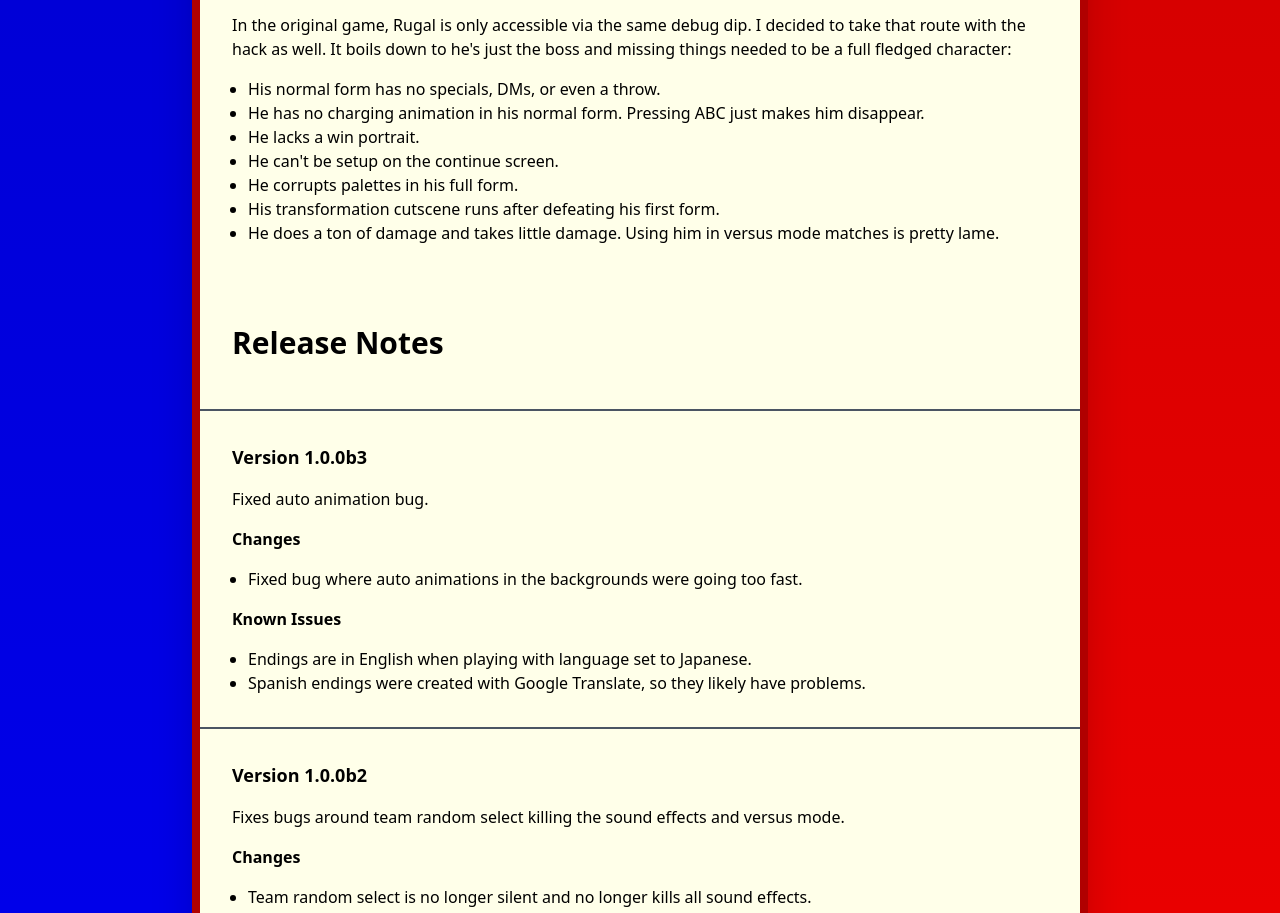
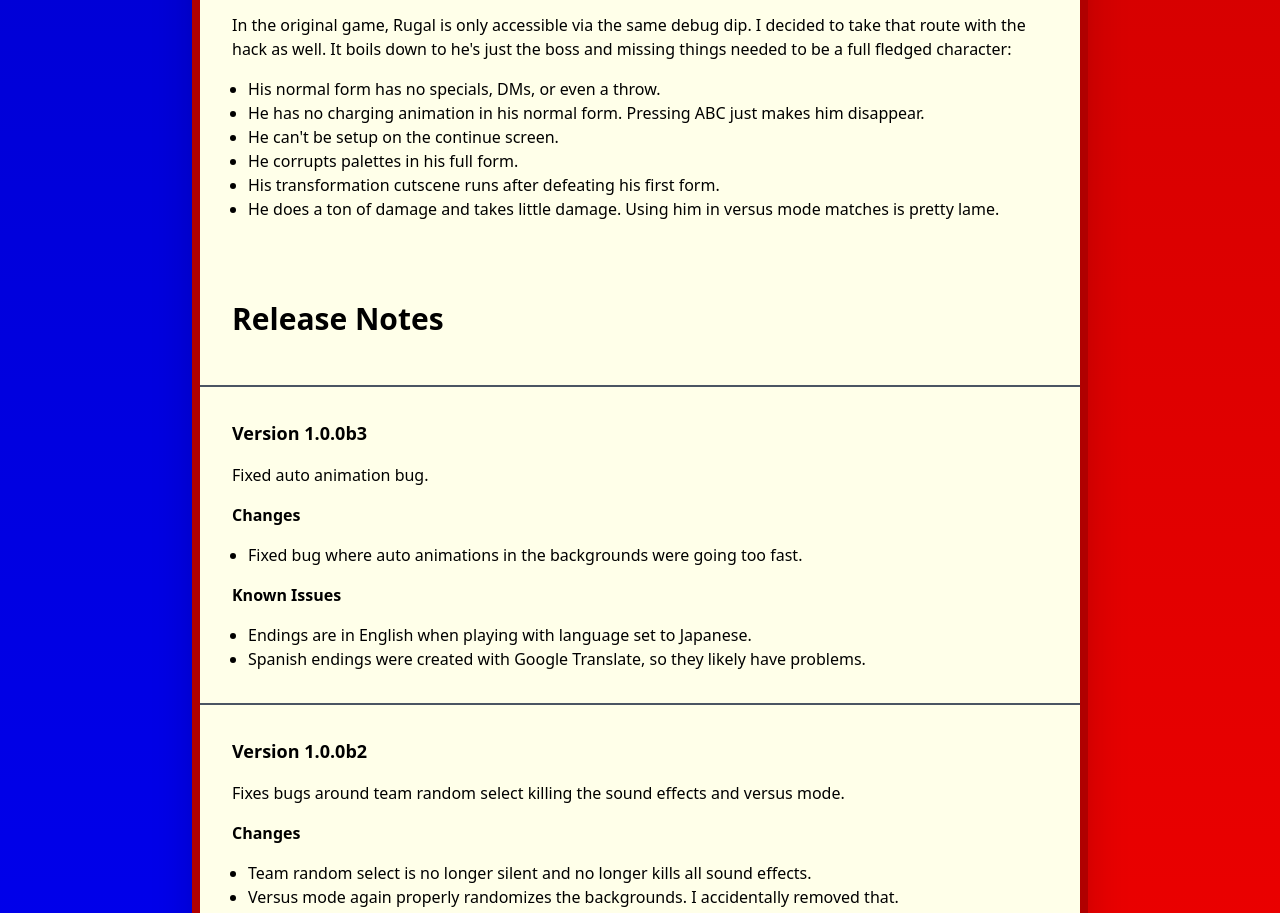
Before and after one commit to city41/neorh, a Next.js app: page / in a window 1280 px wide. Shown: the part 3640-4553 px from the top of the page. Built offline with nearby package versions, Linux system fonts and the light colour scheme.

Commit message:
Rugal remove win portrait point

```diff
--- a/src/components/IndexPage/IndexPage.tsx
+++ b/src/components/IndexPage/IndexPage.tsx
@@ -229,7 +229,6 @@ function IndexPage() {
               He has no charging animation in his normal form. Pressing ABC just
               makes him disappear.
             </li>
-            <li>He lacks a win portrait.</li>
             <li>He can&apos;t be setup on the continue screen.</li>
             <li>He corrupts palettes in his full form.</li>
             <li>
```
